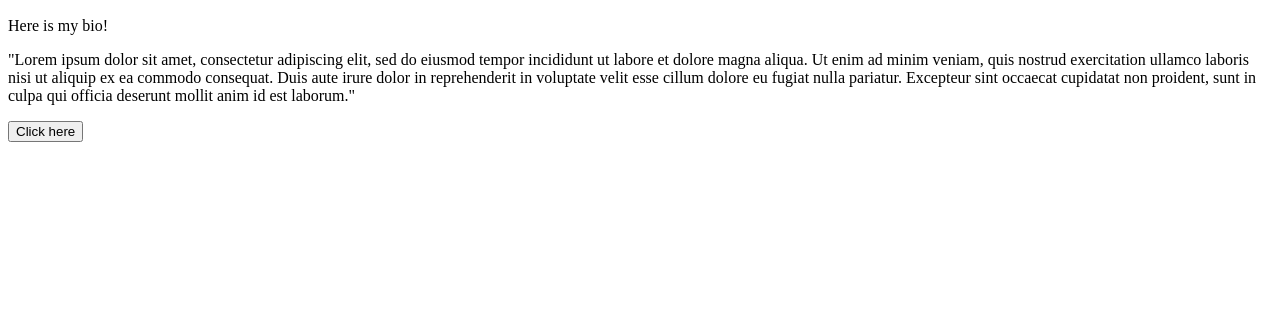
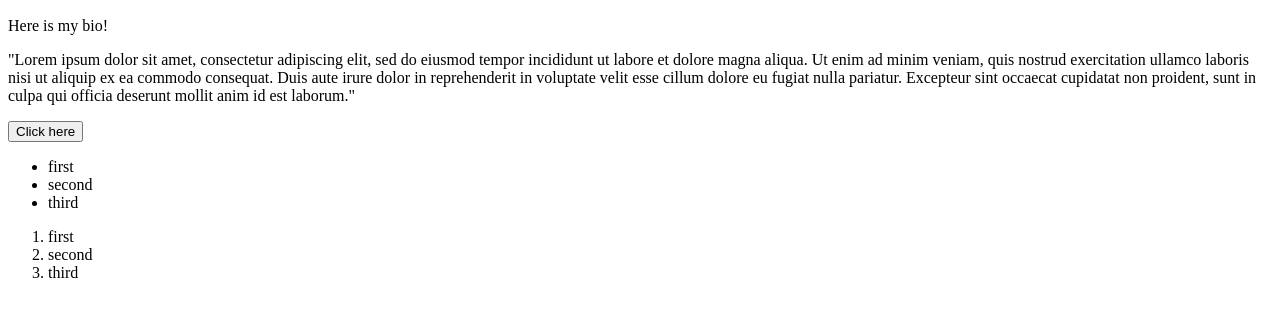
Before and after one commit to mjurgiel123/Website, a plain HTML site: page index.html in a window 1280 px wide. Shown: the part 110-426 px from the top of the page. Drawn offline with Linux system fonts and the light colour scheme.

Commit message:
added lists

```diff
--- a/index.html
+++ b/index.html
@@ -7,5 +7,17 @@
 <p> Here is my bio! </p>
 <p title = "this is a test">"Lorem ipsum dolor sit amet, consectetur adipiscing elit, sed do eiusmod tempor incididunt ut labore et dolore magna aliqua. Ut enim ad minim veniam, quis nostrud exercitation ullamco laboris nisi ut aliquip ex ea commodo consequat. Duis aute irure dolor in reprehenderit in voluptate velit esse cillum dolore eu fugiat nulla pariatur. Excepteur sint occaecat cupidatat non proident, sunt in culpa qui officia deserunt mollit anim id est laborum."</p>
 <button> Click here </button>
+
+<ul>
+	<li> first </li>
+	<li> second </li>
+	<li> third </li>
+</ul>
+
+<ol>
+	<li> first </li>
+	<li> second </li>
+	<li> third </li>
+</ol>
 </body>
 </html>
```
